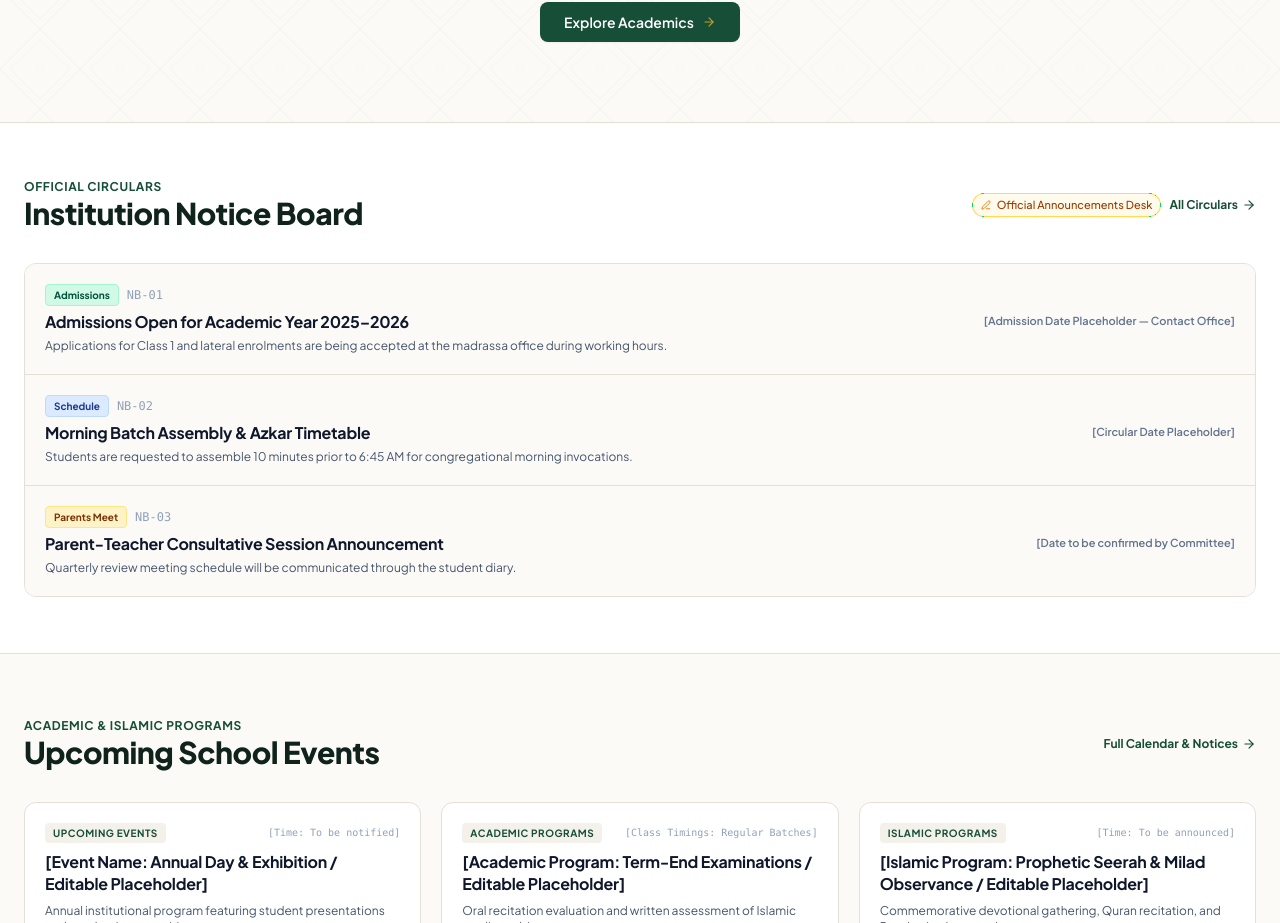
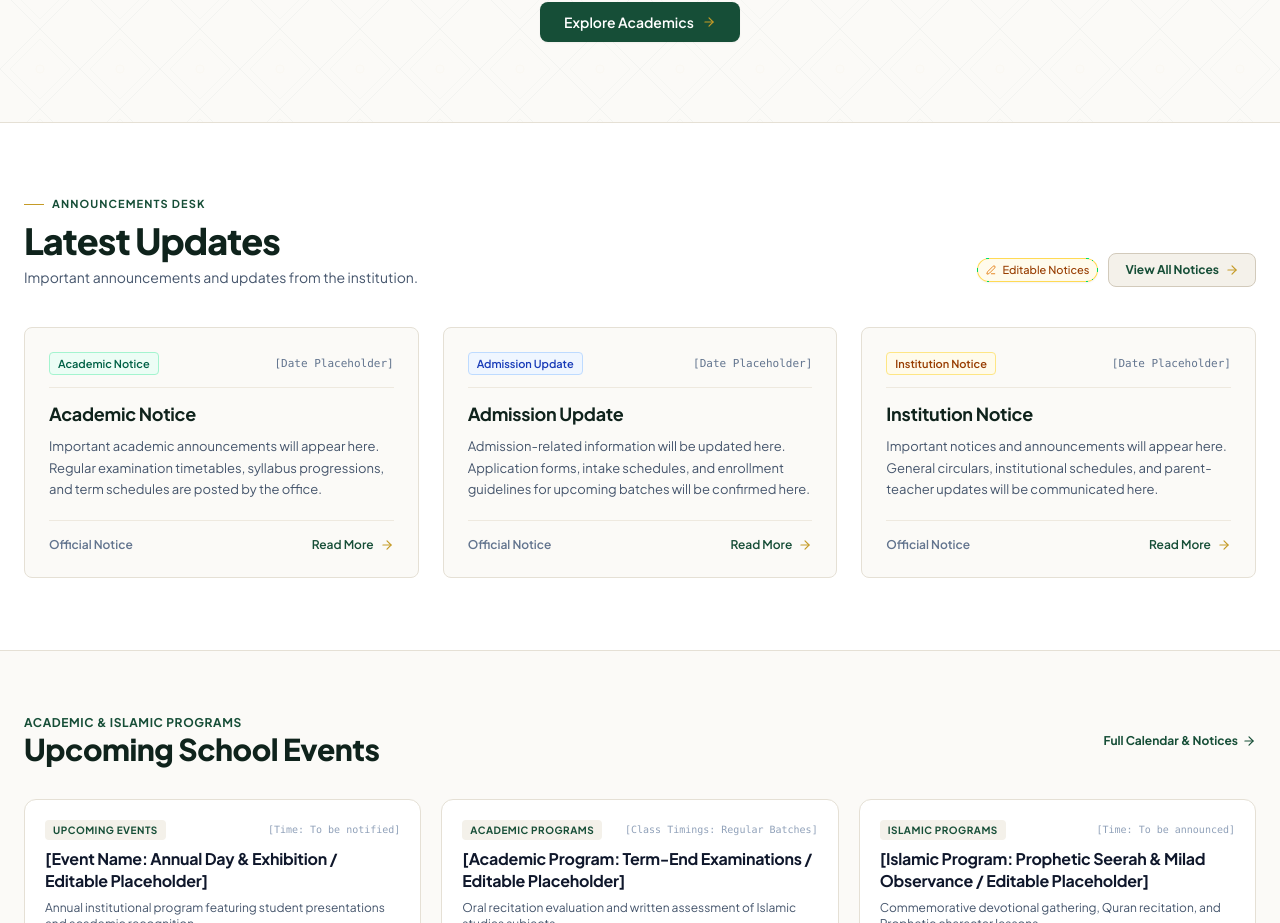
Before and after one commit to noorulaze/school, a React (Vite) app: page / in a window 1280 px wide. Shown: the part 2219-3142 px from the top of the page. Built offline with nearby package versions, Linux system fonts and the light colour scheme.

Commit message:
Improve: Homepage Notice & Updates section with modern horizontal editorial layout, clickable cards, and View All button

```diff
--- a/src/pages/Home.tsx
+++ b/src/pages/Home.tsx
@@ -445,81 +445,116 @@ export const Home: React.FC<HomeProps> = ({ onOpenAdmissionModal }) => {
         </div>
       </section>
 
-      {/* 6. NOTICE BOARD (Modern Announcement Section with Date Placeholders) */}
-      <section className="py-14 bg-white border-b border-[#e5e0d5]">
+      {/* 6. NOTICE BOARD / LATEST UPDATES (Modern Horizontal Editorial Notice Section) */}
+      <section className="py-14 lg:py-18 bg-white border-b border-[#e5e0d5]">
         <div className="max-w-7xl mx-auto px-4 sm:px-6">
-          <div className="flex flex-col sm:flex-row sm:items-center justify-between mb-8 gap-3">
+          {/* Section Header */}
+          <div className="flex flex-col sm:flex-row sm:items-end justify-between mb-8 sm:mb-10 gap-4">
             <div>
-              <span className="text-xs font-bold text-[#164e37] uppercase tracking-wider block">
-                Official Circulars
-              </span>
-              <h2 className="text-2xl sm:text-3xl font-extrabold text-[#0f231c]">
-                Institution Notice Board
+              <div className="flex items-center gap-2 mb-2">
+                <span className="h-px w-5 bg-[#c59b27]"></span>
+                <span className="text-[11px] font-bold uppercase tracking-widest text-[#164e37]">
+                  Announcements Desk
+                </span>
+              </div>
+              <h2 className="text-2xl sm:text-3xl lg:text-4xl font-extrabold text-[#0f231c] tracking-tight">
+                Latest Updates
               </h2>
+              <p className="text-xs sm:text-sm text-slate-600 mt-1.5 font-normal">
+                Important announcements and updates from the institution.
+              </p>
             </div>
 
-            <div className="flex items-center gap-2">
-              <PlaceholderBadge label="Official Announcements Desk" size="sm" />
+            <div className="flex items-center gap-2.5">
+              <PlaceholderBadge label="Editable Notices" size="sm" />
               <Link
                 to="/events"
-                className="text-xs font-bold text-[#164e37] hover:underline flex items-center gap-1"
+                className="hidden sm:inline-flex items-center gap-1.5 px-4 py-2 bg-[#f4f1ea] hover:bg-[#eae5d9] text-[#164e37] text-xs font-bold rounded-lg border border-[#d2cabb] transition-colors group"
               >
-                <span>All Circulars</span>
-                <ArrowRight className="w-3.5 h-3.5" />
+                <span>View All Notices</span>
+                <ArrowRight className="w-3.5 h-3.5 text-[#c59b27] transition-transform group-hover:translate-x-1" />
               </Link>
             </div>
           </div>
 
-          <div className="border border-[#e5e0d5] rounded-xl overflow-hidden divide-y divide-[#e5e0d5]">
+          {/* Horizontal Editorial Notice Grid: Desktop (3-col horizontal), Tablet (2-col), Mobile (vertical list) */}
+          <div className="grid grid-cols-1 md:grid-cols-2 lg:grid-cols-3 gap-5 lg:gap-6">
             {[
               {
-                id: 'NB-01',
-                category: 'Admissions',
-                title: 'Admissions Open for Academic Year 2025–2026',
-                date: '[Admission Date Placeholder — Contact Office]',
-                details: 'Applications for Class 1 and lateral enrolments are being accepted at the madrassa office during working hours.',
-                badgeColor: 'bg-emerald-100 text-emerald-900 border-emerald-200',
+                id: 'notice-1',
+                category: 'Academic Notice',
+                datePlaceholder: '[Date Placeholder]',
+                title: 'Academic Notice',
+                description: 'Important academic announcements will appear here. Regular examination timetables, syllabus progressions, and term schedules are posted by the office.',
+                badgeStyle: 'bg-emerald-50 text-emerald-800 border-emerald-200',
               },
               {
-                id: 'NB-02',
-                category: 'Schedule',
-                title: 'Morning Batch Assembly & Azkar Timetable',
-                date: '[Circular Date Placeholder]',
-                details: 'Students are requested to assemble 10 minutes prior to 6:45 AM for congregational morning invocations.',
-                badgeColor: 'bg-blue-100 text-blue-900 border-blue-200',
+                id: 'notice-2',
+                category: 'Admission Update',
+                datePlaceholder: '[Date Placeholder]',
+                title: 'Admission Update',
+                description: 'Admission-related information will be updated here. Application forms, intake schedules, and enrollment guidelines for upcoming batches will be confirmed here.',
+                badgeStyle: 'bg-blue-50 text-blue-800 border-blue-200',
               },
               {
-                id: 'NB-03',
-                category: 'Parents Meet',
-                title: 'Parent-Teacher Consultative Session Announcement',
-                date: '[Date to be confirmed by Committee]',
-                details: 'Quarterly review meeting schedule will be communicated through the student diary.',
-                badgeColor: 'bg-amber-100 text-amber-900 border-amber-200',
+                id: 'notice-3',
+                category: 'Institution Notice',
+                datePlaceholder: '[Date Placeholder]',
+                title: 'Institution Notice',
+                description: 'Important notices and announcements will appear here. General circulars, institutional schedules, and parent-teacher updates will be communicated here.',
+                badgeStyle: 'bg-amber-50 text-amber-800 border-amber-200',
               },
             ].map((notice) => (
-              <div key={notice.id} className="p-4 sm:p-5 bg-[#fbfaf7] hover:bg-white transition-colors flex flex-col sm:flex-row sm:items-center justify-between gap-4">
-                <div className="space-y-1">
-                  <div className="flex items-center gap-2">
-                    <span className={`text-[10px] font-bold px-2 py-0.5 rounded border ${notice.badgeColor}`}>
+              <Link
+                key={notice.id}
+                to="/events"
+                className="group relative flex flex-col justify-between p-5 sm:p-6 bg-[#fbfaf7] hover:bg-white rounded-lg border border-[#e5e0d5] hover:border-[#164e37]/40 hover:shadow-xs transition-all duration-200"
+              >
+                <div>
+                  {/* Category & Date Placeholder Header */}
+                  <div className="flex items-center justify-between gap-2 pb-3 mb-3 border-b border-[#eee9df]">
+                    <span className={`text-[11px] font-semibold px-2 py-0.5 rounded border ${notice.badgeStyle}`}>
                       {notice.category}
                     </span>
-                    <span className="text-xs font-mono text-slate-400">{notice.id}</span>
+                    <span className="text-[11px] font-mono text-slate-500">
+                      {notice.datePlaceholder}
+                    </span>
                   </div>
-                  <h3 className="text-sm sm:text-base font-bold text-slate-900">
+
+                  {/* Notice Title */}
+                  <h3 className="text-base sm:text-lg font-bold text-[#0f231c] group-hover:text-[#164e37] transition-colors mb-2">
                     {notice.title}
                   </h3>
-                  <p className="text-xs text-slate-600 max-w-2xl">
-                    {notice.details}
+
+                  {/* Short Description */}
+                  <p className="text-xs sm:text-[13px] text-slate-600 leading-relaxed font-normal">
+                    {notice.description}
                   </p>
                 </div>
 
-                <div className="shrink-0 sm:text-right">
-                  <span className="inline-block text-[11px] font-semibold text-slate-500 bg-white sm:bg-transparent px-2 sm:px-0 py-1 sm:py-0 rounded border sm:border-0 border-[#d2cabb]">
-                    {notice.date}
+                {/* Arrow / Read More Indicator */}
+                <div className="pt-4 mt-5 border-t border-[#eee9df] flex items-center justify-between text-xs font-semibold">
+                  <span className="text-slate-500 group-hover:text-[#164e37] transition-colors">
+                    Official Notice
                   </span>
+                  <div className="inline-flex items-center gap-1.5 text-[#164e37]">
+                    <span className="text-xs font-semibold">Read More</span>
+                    <ArrowRight className="w-3.5 h-3.5 text-[#c59b27] transform transition-transform group-hover:translate-x-1" />
+                  </div>
                 </div>
-              </div>
+              </Link>
             ))}
+          </div>
+
+          {/* Button Below (Always visible on mobile / sm screens) */}
+          <div className="mt-8 sm:mt-10 text-center sm:hidden">
+            <Link
+              to="/events"
+              className="inline-flex items-center gap-2 px-5 py-2.5 bg-[#f4f1ea] hover:bg-[#eae5d9] text-[#164e37] text-xs sm:text-sm font-bold rounded-lg border border-[#d2cabb] transition-colors group shadow-xs"
+            >
+              <span>View All Notices</span>
+              <ArrowRight className="w-3.5 h-3.5 text-[#c59b27] transition-transform group-hover:translate-x-1" />
+            </Link>
           </div>
         </div>
       </section>
```
